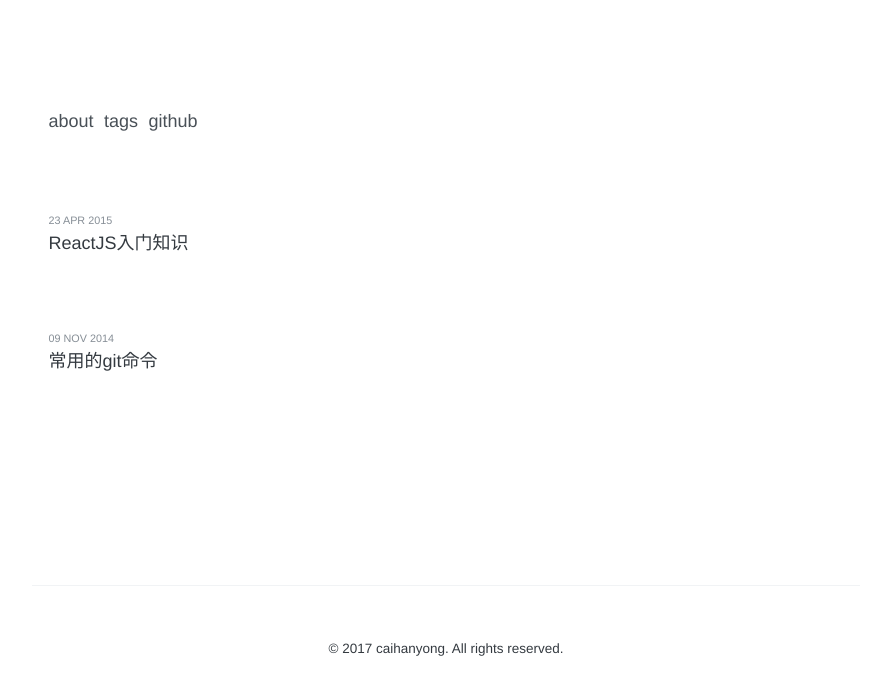
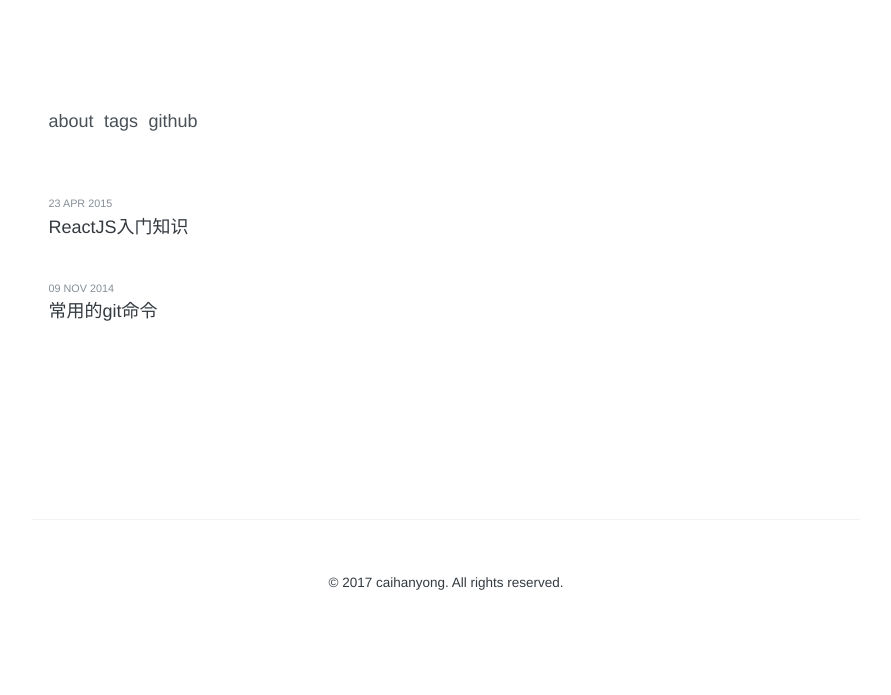
Before and after one commit to ada012/chanyying.github.com, a Jekyll site: the page built from index.html, in a window 1280 px wide. Shown: the top 695 px of the page, without its empty margins (194-1085 px from the left). Built offline with Jekyll 4.4.1, drawn with Linux system fonts in a browser that asks for light colours; the list of posts is cut into pages by our own code.

Commit message:
修改样式

```diff
--- a/_layouts/page.html
+++ b/_layouts/page.html
@@ -1,11 +1,6 @@
 ---
 layout: default
 ---
-<header>
-  <div class="header-small">
-    <a href="{{site.url}}{{site.baseurl}}">{{ site.name }}</a>
-  </div>
-</header>
 <div class="page">
   <div class="page-title">{{ page.title }}</div>
   {{ content }}
--- a/_layouts/post.html
+++ b/_layouts/post.html
@@ -1,11 +1,6 @@
 ---
 layout: default
 ---
-<header>
-  <div class="header-small">
-    <a href="{{site.url}}{{site.baseurl}}">{{ site.name }}</a>
-  </div>
-</header>
 <div class="post">
   <div class="post-title">{{ page.title }}</div>
   <span class="post-date">
--- a/_sass/_site.scss
+++ b/_sass/_site.scss
@@ -179,7 +179,7 @@ body {
 
 .list {
   &-post {
-    padding: 4% 2%;
+    padding: 2%;
 
     &:hover {
       background-color: $background-over-color;
```
